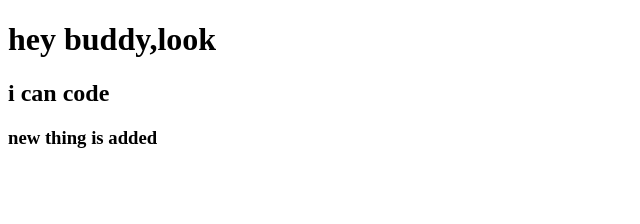
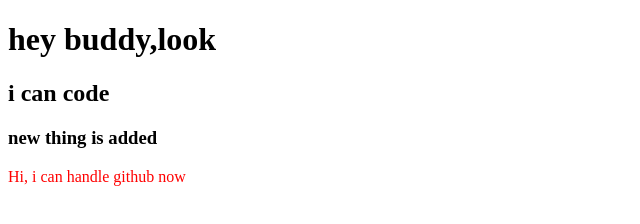
Before and after one commit to utpol-1813/my-second-repo, a plain HTML site: page index.html in a window 1280 px wide. Shown: the whole page, without its empty margins (0-640 px from the left). Drawn offline with Linux system fonts and the light colour scheme.

Commit message:
third commit

```diff
--- a/index.html
+++ b/index.html
@@ -5,10 +5,12 @@
     <meta http-equiv="X-UA-Compatible" content="IE=edge">
     <meta name="viewport" content="width=device-width, initial-scale=1.0">
     <title>My second repo</title>
+    <link rel="stylesheet" href="style.css">
 </head>
 <body>
     <h1>hey buddy,look</h1>
     <h2>i can code</h2>
     <h3>new thing is added</h3>
+    <p>Hi, i can handle github now</p>
 </body>
 </html>
--- /dev/null
+++ b/style.css
@@ -0,0 +1,3 @@
+p{
+    color:red;
+}
```
